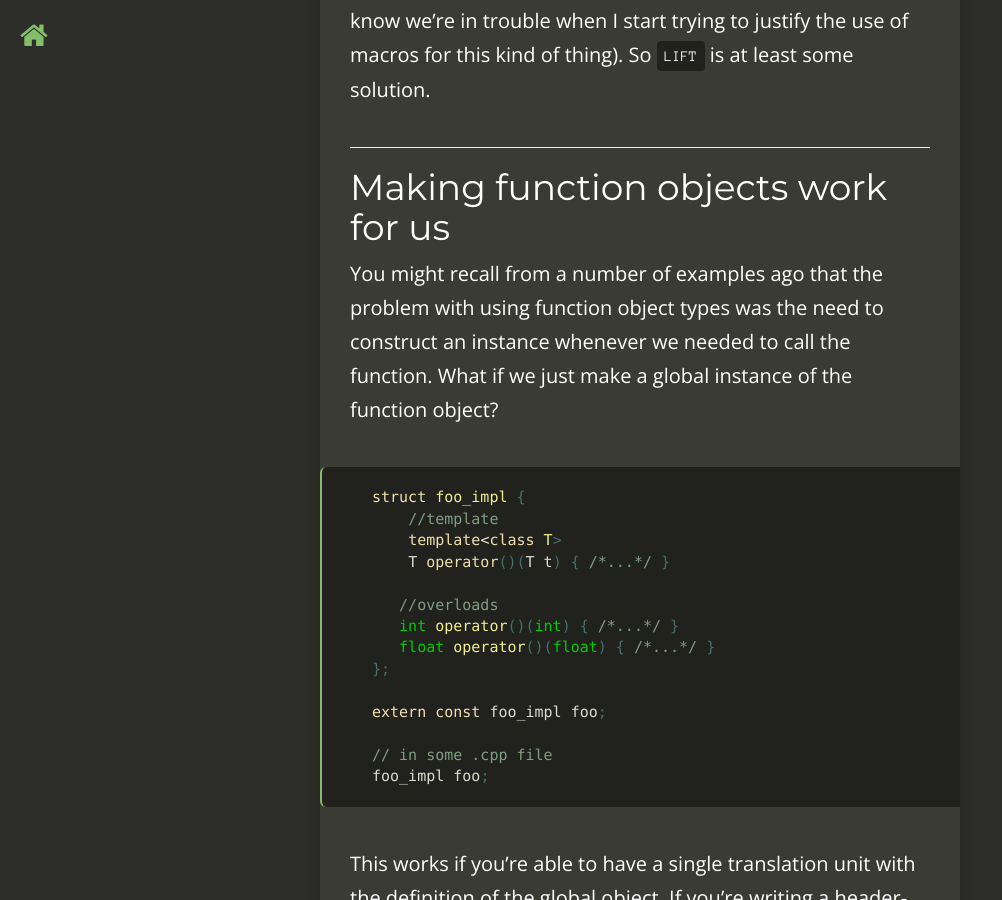
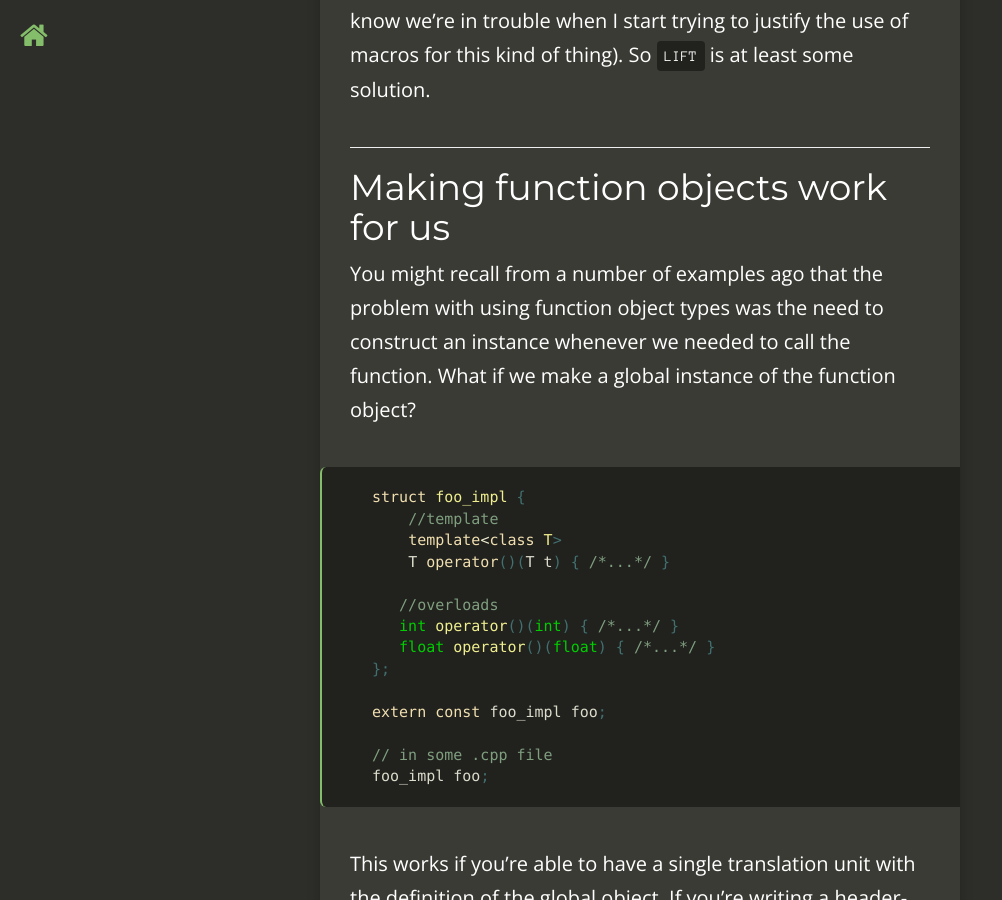
Before and after one commit to TartanLlama/tartanllama.github.io, a Jekyll site: the page built from _posts/2018-01-18-passing-overload-sets.md, in a window 1280 px wide and 900 px high, scrolled down 5966 px. Shown: the whole window, without its empty margins (0-1002 px from the left). Built offline with Jekyll 4.4.1, drawn with Linux system fonts in a browser that asks for light colours; nearby versions of some CDN libraries; comment, search, counter and statistics services are not loaded; some of the changed text lies outside the part shown.

Commit message:
Remove unnecessary words

```diff
--- a/_posts/2018-01-18-passing-overload-sets.md
+++ b/_posts/2018-01-18-passing-overload-sets.md
@@ -69,7 +69,7 @@
 };
 {% endhighlight %}
 
-We are now required to create an instance of this type whenever we want to use the function, which is okay for passing to other functions, but not great if we just want to call it directly:
+We are now required to create an instance of this type whenever we want to use the function, which is okay for passing to other functions, but not great if we want to call it directly:
 
 {% highlight cpp %}
 //this looks okay
@@ -137,7 +137,7 @@
 [](xs...) => foo(>>xs...)
 {% endhighlight %}
 
-The above is functionally equivalent to the triplicated monstrosity in the example before. Even better, if [P0834: Lifting overload sets into objects](http://www.open-std.org/jtc1/sc22/wg21/docs/papers/2017/p0834r0.html) was accepted, we could just write:
+The above is functionally equivalent to the triplicated monstrosity in the example before. Even better, if [P0834: Lifting overload sets into objects](http://www.open-std.org/jtc1/sc22/wg21/docs/papers/2017/p0834r0.html) was accepted, we could write:
 
 {% highlight cpp %}
 []foo
@@ -168,7 +168,7 @@
 
 ## Making function objects work for us
 
-You might recall from a number of examples ago that the problem with using function object types was the need to construct an instance whenever we needed to call the function. What if we just make a global instance of the function object?
+You might recall from a number of examples ago that the problem with using function object types was the need to construct an instance whenever we needed to call the function. What if we make a global instance of the function object?
 
 {% highlight cpp %}
 struct foo_impl {
@@ -276,7 +276,7 @@
 
 I've given you a few solutions to the problem I showed at the start, so what's my conclusion? C++ still has a way to go to support this paradigm of programming, and teaching these ideas is a nightmare. If a beginner or even intermediate programmer asks how to pass overloaded functions around -- something which sounds like it should be fairly easy -- it's a real shame that the best answers I can come up with are "Copy this macro which you have no chance of understanding", or "Make function objects, but make sure you do it this way for reasons which I can't explain unless you understand the subtleties of ODR[^5]". If we as a community see value in strengthening the viability of clear functional programming in C++,
 
-Maybe for some people "Do it this way and don't ask why" is an okay answer, but that's not very satisfactory to me. Maybe I just lack imagination and there's a better way to do this. Send me your suggestions or heckles on Twitter [@TartanLlama](https://twitter.com/TartanLlama).
+Maybe for some people "Do it this way and don't ask why" is an okay answer, but that's not very satisfactory to me. Maybe I lack imagination and there's a better way to do this. Send me your suggestions or heckles on Twitter [@TartanLlama](https://twitter.com/TartanLlama).
 
 ---------------
 
```
Also changed, not shown: other parts of _posts/2018-01-18-passing-overload-sets.md (+1 -1 lines).
